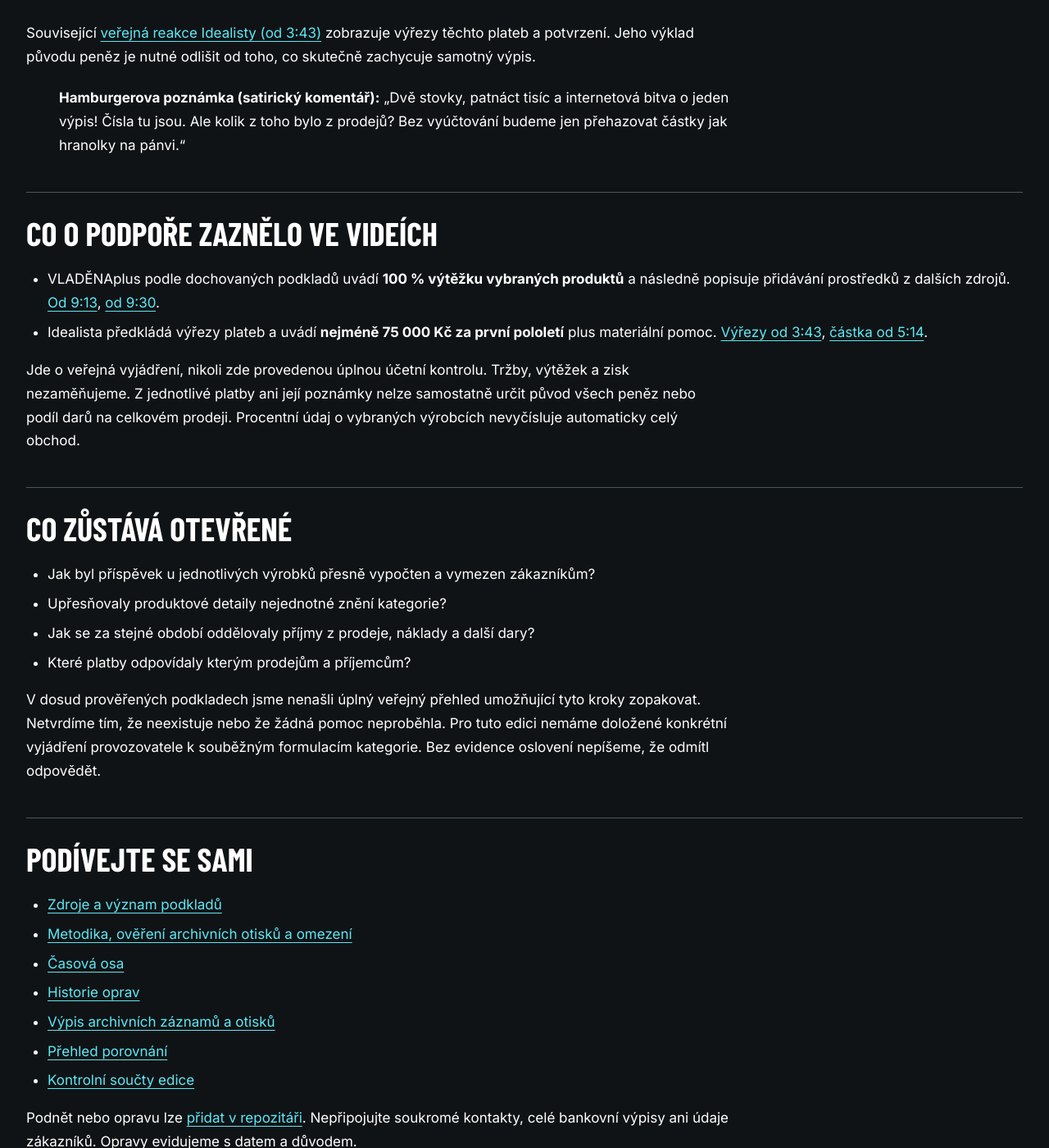
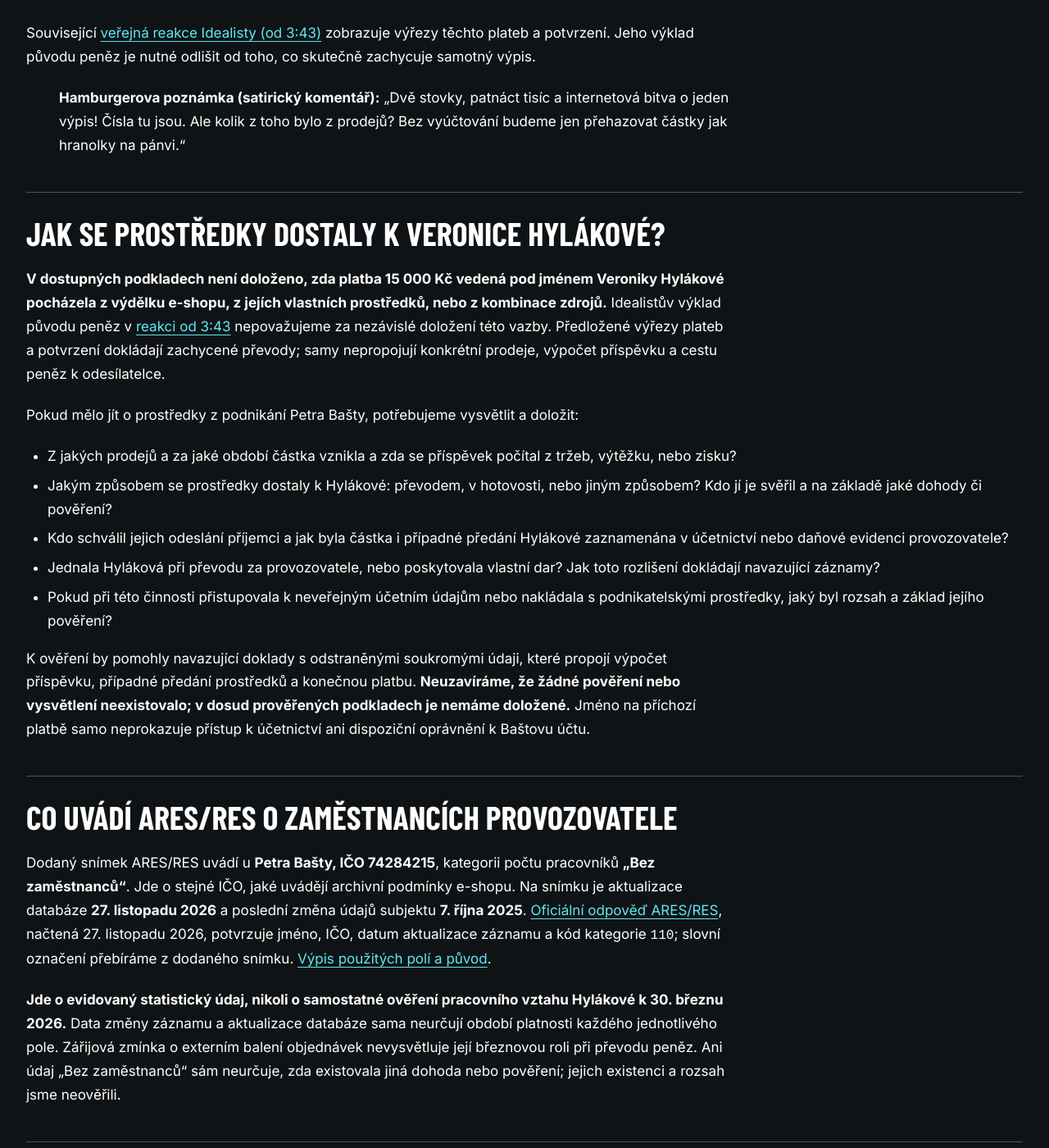
Before and after one commit to oddeleniklidu/Sanony, a Jekyll site: the page built from Případ Eshop vladenagang.cz/README.md, in a window 1280 px wide and 1400 px high, scrolled down 3352 px. Shown: the whole window at 82% size. Built offline with Jekyll 4.4.1, drawn with Linux system fonts in a browser that asks for light colours; our own code applies the rules of GitHub Pages for plain Markdown files; some of the changed text lies outside the part shown.

Commit message:
Upřesnit otázky k původu prostředků a údaji RES v Šanonu VI (#15)
Co-authored-by: Oddělení klidu <oddeleniklidu@users.noreply.github.com>

```diff
--- a/Případ Eshop vladenagang.cz/README.md
+++ b/Případ Eshop vladenagang.cz/README.md
@@ -4,7 +4,7 @@
 
 **Stav:** Zpracované archivní podklady; úplný výpočet a tok příspěvků neověřen
 
-**Verze:** 1.2 · 27. listopadu 2026
+**Verze:** 1.3 · 27. listopadu 2026
 
 Jakou část nákupu e-shop sliboval věnovat na pomoc a kdo se podílel na jeho provozu? Porovnali jsme konkrétní archivní stránky. Rozdíl mezi částečným a celým příspěvkem není jen otázkou dvou dat: obě formulace jsou zachyceny současně na jedné stránce.
 
@@ -72,6 +72,26 @@ Související [veřejná reakce Idealisty (od 3:43)](https://www.youtube.com/wat
 
 > **Hamburgerova poznámka (satirický komentář):** „Dvě stovky, patnáct tisíc a internetová bitva o jeden výpis! Čísla tu jsou. Ale kolik z toho bylo z prodejů? Bez vyúčtování budeme jen přehazovat částky jak hranolky na pánvi.“
 
+## Jak se prostředky dostaly k Veronice Hylákové?
+
+**V dostupných podkladech není doloženo, zda platba 15 000 Kč vedená pod jménem Veroniky Hylákové pocházela z výdělku e-shopu, z jejích vlastních prostředků, nebo z kombinace zdrojů.** Idealistův výklad původu peněz v [reakci od 3:43](https://www.youtube.com/watch?v=s3v2gQLzj2Q&t=223) nepovažujeme za nezávislé doložení této vazby. Předložené výřezy plateb a potvrzení dokládají zachycené převody; samy nepropojují konkrétní prodeje, výpočet příspěvku a cestu peněz k odesílatelce.
+
+Pokud mělo jít o prostředky z podnikání Petra Bašty, potřebujeme vysvětlit a doložit:
+
+- Z jakých prodejů a za jaké období částka vznikla a zda se příspěvek počítal z tržeb, výtěžku, nebo zisku?
+- Jakým způsobem se prostředky dostaly k Hylákové: převodem, v hotovosti, nebo jiným způsobem? Kdo jí je svěřil a na základě jaké dohody či pověření?
+- Kdo schválil jejich odeslání příjemci a jak byla částka i případné předání Hylákové zaznamenána v účetnictví nebo daňové evidenci provozovatele?
+- Jednala Hyláková při převodu za provozovatele, nebo poskytovala vlastní dar? Jak toto rozlišení dokládají navazující záznamy?
+- Pokud při této činnosti přistupovala k neveřejným účetním údajům nebo nakládala s podnikatelskými prostředky, jaký byl rozsah a základ jejího pověření?
+
+K ověření by pomohly navazující doklady s odstraněnými soukromými údaji, které propojí výpočet příspěvku, případné předání prostředků a konečnou platbu. **Neuzavíráme, že žádné pověření nebo vysvětlení neexistovalo; v dosud prověřených podkladech je nemáme doložené.** Jméno na příchozí platbě samo neprokazuje přístup k účetnictví ani dispoziční oprávnění k Baštovu účtu.
+
+## Co uvádí ARES/RES o zaměstnancích provozovatele
+
+Dodaný snímek ARES/RES uvádí u **Petra Bašty, IČO 74284215**, kategorii počtu pracovníků **„Bez zaměstnanců“**. Jde o stejné IČO, jaké uvádějí archivní podmínky e-shopu. Na snímku je aktualizace databáze **27. listopadu 2026** a poslední změna údajů subjektu **7. října 2025**. [Oficiální odpověď ARES/RES](https://ares.gov.cz/ekonomicke-subjekty-v-be/rest/ekonomicke-subjekty-res/74284215), načtená 27. listopadu 2026, potvrzuje jméno, IČO, datum aktualizace záznamu a kód kategorie `110`; slovní označení přebíráme z dodaného snímku. [Výpis použitých polí a původ](prilohy/ares-res-74284215.json).
+
+**Jde o evidovaný statistický údaj, nikoli o samostatné ověření pracovního vztahu Hylákové k 30. březnu 2026.** Data změny záznamu a aktualizace databáze sama neurčují období platnosti každého jednotlivého pole. Zářijová zmínka o externím balení objednávek nevysvětluje její březnovou roli při převodu peněz. Ani údaj „Bez zaměstnanců“ sám neurčuje, zda existovala jiná dohoda nebo pověření; jejich existenci a rozsah jsme neověřili.
+
 ## Co o podpoře zaznělo ve videích
 
 - VLADĚNAplus podle dochovaných podkladů uvádí **100 % výtěžku vybraných produktů** a následně popisuje přidávání prostředků z dalších zdrojů. [Od 9:13](https://www.youtube.com/watch?v=NRQ3Hg27LXQ&t=553), [od 9:30](https://www.youtube.com/watch?v=NRQ3Hg27LXQ&t=570).
```
Also changed, not shown: Případ Eshop vladenagang.cz/OPRAVY.md (+7 -0 lines), Případ Eshop vladenagang.cz/ZDROJE.md (+5 -1 lines), Případ Eshop vladenagang.cz/prilohy/SHA256SUMS.txt (+4 -3 lines), Případ Eshop vladenagang.cz/prilohy/ares-res-74284215.json (added, +20 -0 lines).
